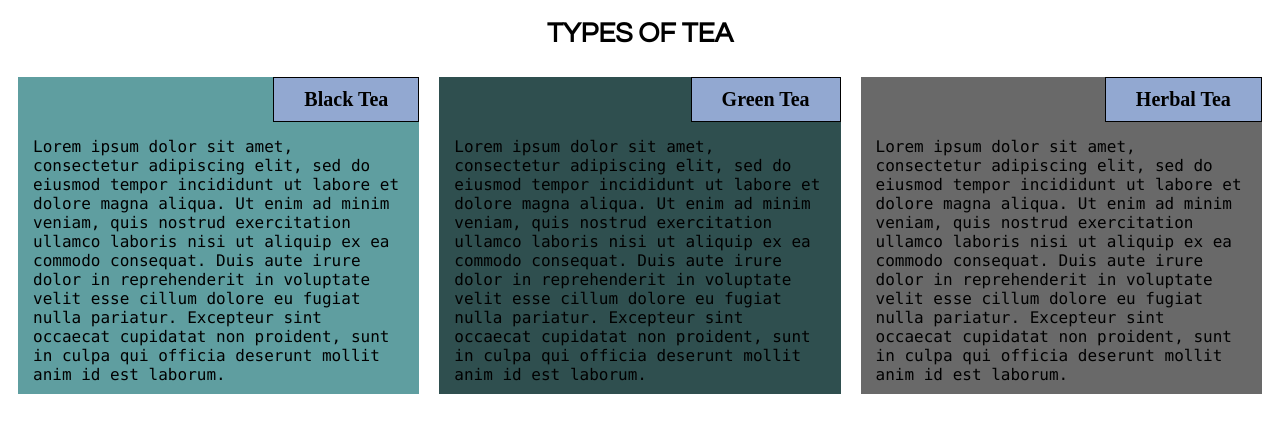
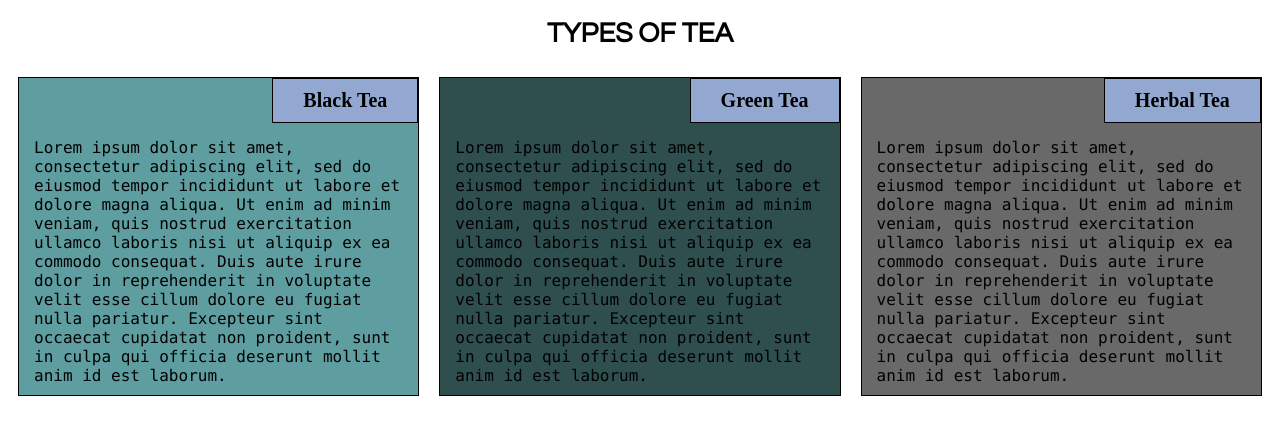
Before and after one commit to sinngam-khaidem/Web-Development-Course, a plain HTML site: page module2-solution/index.html in a window 1280 px wide. Drawn offline with Linux system fonts and the light colour scheme.

Commit message:
final submission

```diff
--- a/module2-solution/css/styles.css
+++ b/module2-solution/css/styles.css
@@ -10,9 +10,10 @@
 #section3{
 	background: #696969;
 }
-section{
+#section1, #section2, #section3{
 	position:  relative;
   padding:  60px 15px 10px 15px;
+  border: 1px solid black;
 }
 h1{
 	text-align: center;
```
